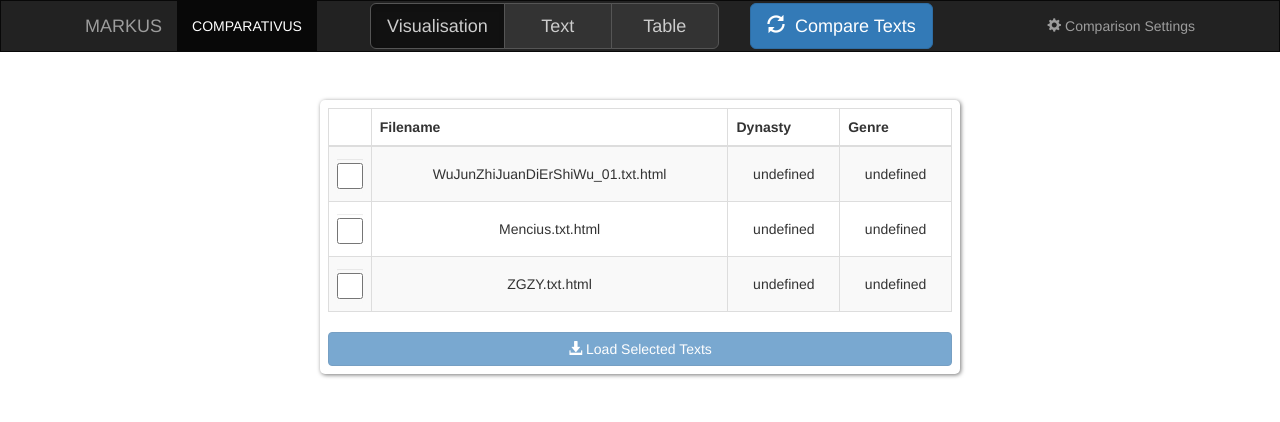
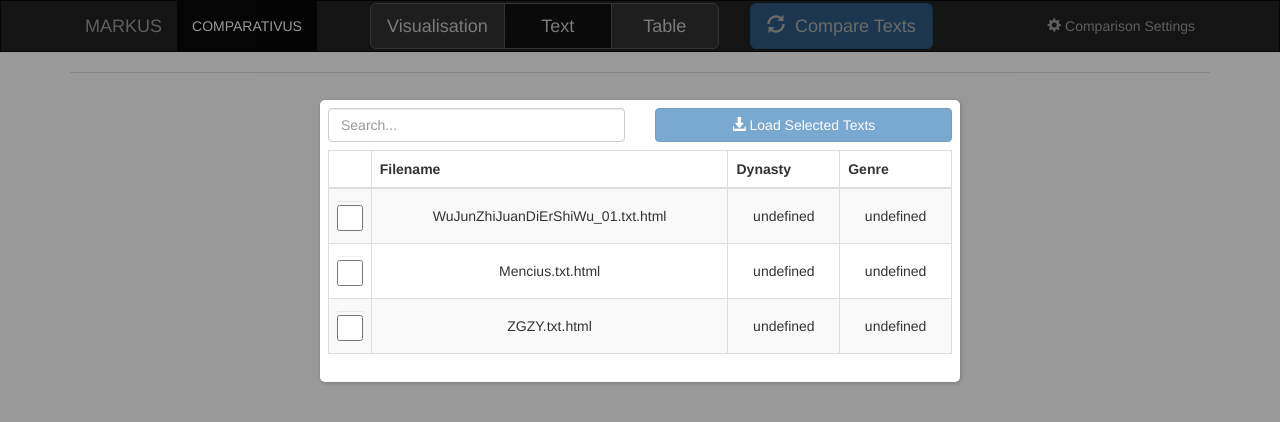
Before and after one commit to MGelein/comparativus, a website: page index.html in a window 1280 px wide. Drawn offline with Linux system fonts and the light colour scheme.

Commit message:
Fixing the file menu

```diff
--- a/css/style.css
+++ b/css/style.css
@@ -185,6 +185,17 @@ ID's
   padding: 8px;
 }
 
+#blackout{
+  position: absolute;
+  background-color: rgba(0, 0, 0, 0.4);
+  width: 100vw;
+  height: 100vh;
+  z-index: 43;
+  display: block;
+  overflow-y: hidden;
+  overflow-x: hidden;
+}
+
 #comparisonButton{
   margin-top: 2px;
 }
@@ -192,6 +203,9 @@ ID's
 #fileSelectionBody td{
   vertical-align: middle;
   text-align: center;
+}
+#fileSelectionMenu .row{
+  padding-bottom: 8px;
 }
 
 #resultTable{
--- a/index.html
+++ b/index.html
@@ -22,13 +22,13 @@
         </div>
         <div class="col-xs-4">
             <div class="btn-group btn-group-lg pageButtons">
-                <button type="button" class="active btn btn-page">Visualisation</button>
-                <button type="button" class="btn btn-page">Text</button>
+                <button type="button" class="btn btn-page">Visualisation</button>
+                <button type="button" class="btn btn-page active">Text</button>
                 <button type="button" class="btn btn-page">Table</button>
             </div>
         </div>
         <div class="col-xs-5">
-            <button id="comparisonButton" type="button" class="btn btn-primary btn-lg">
+            <button id="comparisonButton" type="button" class="btn btn-primary btn-lg disabled">
                 <i id="comparisonButtonIcon" class="glyphicon glyphicon-refresh"></i>&nbsp;
                 <span id="comparisonButtonText">Compare Texts</span>
             </button>
@@ -44,7 +44,7 @@
   <div class="row">
 
     <!-- Text page -->
-    <div id="textPage" class="col-xs-12 page" style="display:none;">
+    <div id="textPage" class="col-xs-12 page active">
 
       <ul id="navTabs" class="nav nav-tabs">
       </ul>
@@ -75,7 +75,7 @@
         </div>
     </div>
 
-    <div id="visualisationPage" class="col-xs-12 page active">
+    <div id="visualisationPage" class="col-xs-12 page" style="display:none;">
         <div class="col-xs-12" id="svgDiv">
             <svg width='100%' viewbox="0 0 1280 720" class="svg-canvas"/>
         </div>
@@ -124,7 +124,16 @@
     </div>
 </div>
 
-<div id="fileSelectionMenu" class="col-xs-6" style="display:none;">
+<div id="blackout" style="display:none;">
+    <div id="fileSelectionMenu" class="col-xs-6">
+        <div class='row'>
+            <div class='col-xs-6'>
+                <input type='text' placeholder='Search...' class='form-control'>
+            </div>
+            <div class='col-xs-6'>
+                <button id="loadSelectedButton" type="button" class="disabled btn btn-block btn-primary"><i class="glyphicon glyphicon-download-alt"></i>&nbsp;Load Selected Texts</button>
+            </div>
+        </div>
         <table class="table table-striped table-bordered">
             <thead>
                 <th>&nbsp;&nbsp;</th>
@@ -134,7 +143,7 @@
             </thead>
             <tbody id="fileSelectionBody"></tbody>
         </table>
-    <button id="loadSelectedButton" type="button" class="disabled btn btn-block btn-primary"><i class="glyphicon glyphicon-download-alt"></i>&nbsp;Load Selected Texts</button>
+    </div>
 </div>
 
 <!-- Popover div -->
--- a/js/comparativus.js
+++ b/js/comparativus.js
@@ -60,6 +60,7 @@ var comparativus = {
      * it does this by triggering the comparisonButton
      */
     _c.autoexec = function(){
+        $('#comparisonButton').removeClass('disabled');
         if(comparativus.util.getURLVar('autoexec')) $('#comparisonButton').click();
     }
 
--- a/js/ui.js
+++ b/js/ui.js
@@ -332,7 +332,7 @@
             //If its already loaded, continue
 
             //Start fading in the menu
-            $('#fileSelectionMenu').fadeIn();
+            $('#fileSelectionMenu').parent().fadeIn().offset({top: 0, left: 0});
             //And place it in the middle of the screen
             var leftOffset = ($('body').outerWidth() - $('#fileSelectionMenu').outerWidth()) / 2;
             $('#fileSelectionMenu').offset({left: leftOffset, top: 100});
@@ -368,7 +368,7 @@
                 //Add the selected class and get its id value
                 var id = $(this).toggleClass('selected').val();
                 //Count how many are selected, if enough allow loading of files
-                if($('#fileSelectionBody input.selected').length > 1){
+                if($('#fileSelectionBody input.selected').length > 1 && $('#fileSelectionBody input.selected').length < 3){
                     //If there are enough files, allow loading them
                     $('#loadSelectedButton').removeClass('disabled').unbind('click').click(function(){
                         //In case of debug, ignore the scenario
@@ -384,10 +384,10 @@
                             });
                         }
                         //When the file are starting to load ,fade out the menu
-                        $('#fileSelectionMenu').fadeOut(400, function(){$(this).offset({top:0, left: 0}).hide();});
+                        $('#fileSelectionMenu').parent().fadeOut(400, function(){$(this).offset({top:0, left: 0}).hide();});
                     });
                 }else{
-                    //If we have less than the minimum required files selected (<2)
+                    //If we have less than the minimum required files selected (>2<)
                     $('#loadSelectedButton').removeClass('disabled').addClass('disabled').unbind('click');
                 }
             });
```
Also changed, not shown: dist/comparativus.min.comp.js. Lines whose indentation alone changed are shown as unchanged.
